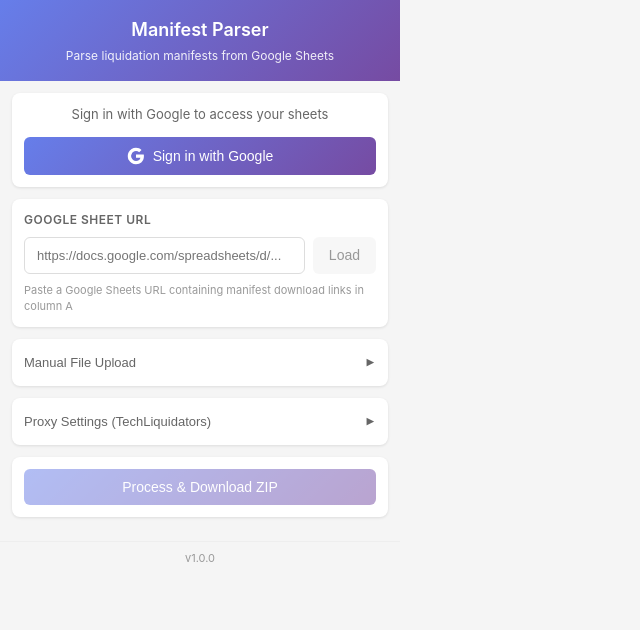
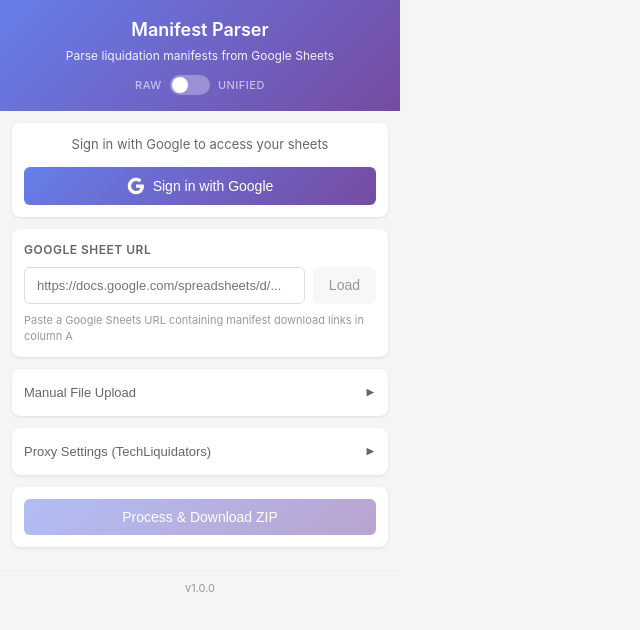
Before and after one commit to thirdwavediscounts/manifest-parser, a website built with Vite: page src/popup/index.html in a window 1280 px wide. Shown: the whole page, without its empty margins (0-640 px from the left). Built offline with nearby package versions, Linux system fonts and the light colour scheme; some packages are replaced by stand-ins of ours; no server answers.

Commit message:
feat(06-01): add format toggle UI with persistence
- Add toggle switch to header with Raw/Unified labels
- Style toggle with sliding switch matching popup aesthetics
- Add formatMode to PopupState interface (default: 'raw')
- Persist formatMode in chrome.storage.local
- Restore toggle state and label highlighting on popup reopen

```diff
--- a/src/popup/index.html
+++ b/src/popup/index.html
@@ -11,6 +11,14 @@
     <header>
       <h1>Manifest Parser</h1>
       <p class="subtitle">Parse liquidation manifests from Google Sheets</p>
+      <div class="format-toggle-container">
+        <span class="toggle-label" id="label-raw">Raw</span>
+        <label class="toggle-switch">
+          <input type="checkbox" id="format-toggle">
+          <span class="toggle-slider"></span>
+        </label>
+        <span class="toggle-label" id="label-unified">Unified</span>
+      </div>
     </header>
 
     <main>
--- a/src/popup/popup.css
+++ b/src/popup/popup.css
@@ -35,6 +35,74 @@
 header .subtitle {
   font-size: 12px;
   opacity: 0.9;
+}
+
+/* Format Toggle */
+.format-toggle-container {
+  display: inline-flex;
+  align-items: center;
+  justify-content: center;
+  gap: 8px;
+  margin-top: 10px;
+}
+
+.toggle-label {
+  font-size: 11px;
+  color: rgba(255, 255, 255, 0.6);
+  font-weight: 500;
+  text-transform: uppercase;
+  letter-spacing: 0.5px;
+  transition: color 0.2s, opacity 0.2s;
+}
+
+.toggle-label.active {
+  color: white;
+  opacity: 1;
+}
+
+.toggle-switch {
+  position: relative;
+  display: inline-block;
+  width: 40px;
+  height: 20px;
+}
+
+.toggle-switch input {
+  opacity: 0;
+  width: 0;
+  height: 0;
+}
+
+.toggle-slider {
+  position: absolute;
+  cursor: pointer;
+  top: 0;
+  left: 0;
+  right: 0;
+  bottom: 0;
+  background-color: rgba(255, 255, 255, 0.3);
+  transition: background-color 0.2s;
+  border-radius: 20px;
+}
+
+.toggle-slider::before {
+  position: absolute;
+  content: "";
+  height: 16px;
+  width: 16px;
+  left: 2px;
+  bottom: 2px;
+  background-color: white;
+  transition: transform 0.2s;
+  border-radius: 50%;
+}
+
+.toggle-switch input:checked + .toggle-slider {
+  background-color: rgba(255, 255, 255, 0.5);
+}
+
+.toggle-switch input:checked + .toggle-slider::before {
+  transform: translateX(20px);
 }
 
 main {
--- a/src/popup/popup.ts
+++ b/src/popup/popup.ts
@@ -51,6 +51,8 @@
     total: number
     currentUrl: string
   } | null
+  // Format mode: 'raw' downloads original files, 'unified' transforms to unified CSV
+  formatMode: 'raw' | 'unified'
 }
 
 const state: PopupState = {
@@ -63,6 +65,7 @@
   lastZipBlob: null,
   results: { files: 0, items: 0, retailValue: 0 },
   processingProgress: null,
+  formatMode: 'raw',
 }
 
 /**
@@ -76,6 +79,7 @@
     results: state.results,
     isProcessing: state.isProcessing,
     processingProgress: state.processingProgress,
+    formatMode: state.formatMode,
   }
   await chrome.storage.local.set({ popupState: persistableState })
 }
@@ -92,11 +96,17 @@
     state.results = saved.results || { files: 0, items: 0, retailValue: 0 }
     state.isProcessing = saved.isProcessing || false
     state.processingProgress = saved.processingProgress || null
+    state.formatMode = saved.formatMode || 'raw'
   }
 }
 
 // DOM Elements
 const elements = {
+  // Format toggle
+  formatToggle: document.getElementById('format-toggle') as HTMLInputElement,
+  labelRaw: document.getElementById('label-raw') as HTMLSpanElement,
+  labelUnified: document.getElementById('label-unified') as HTMLSpanElement,
+
   // Auth
   signedOut: document.getElementById('signed-out') as HTMLDivElement,
   signedIn: document.getElementById('signed-in') as HTMLDivElement,
@@ -177,6 +187,11 @@
       `Processing ${state.processingProgress.currentUrl}...`
     )
   }
+
+  // Restore format toggle state
+  elements.formatToggle.checked = state.formatMode === 'unified'
+  updateToggleLabels()
+
   updateProcessButton()
 }
 
@@ -184,6 +199,9 @@
  * Set up event listeners
  */
 function setupEventListeners(): void {
+  // Format toggle
+  elements.formatToggle.addEventListener('change', handleFormatToggle)
+
   // Auth
   elements.signInBtn.addEventListener('click', handleSignIn)
   elements.signOutBtn.addEventListener('click', handleSignOut)
@@ -336,6 +354,24 @@
     elements.proxyStatus.textContent = `Error: ${error instanceof Error ? error.message : 'Failed to save'}`
     elements.proxyStatus.className = 'help-text error'
   }
+}
+
+/**
+ * Handle format toggle change
+ */
+async function handleFormatToggle(): Promise<void> {
+  state.formatMode = elements.formatToggle.checked ? 'unified' : 'raw'
+  updateToggleLabels()
+  await saveState()
+}
+
+/**
+ * Update toggle label visual states
+ */
+function updateToggleLabels(): void {
+  const isUnified = state.formatMode === 'unified'
+  elements.labelRaw.classList.toggle('active', !isUnified)
+  elements.labelUnified.classList.toggle('active', isUnified)
 }
 
 /**
```
